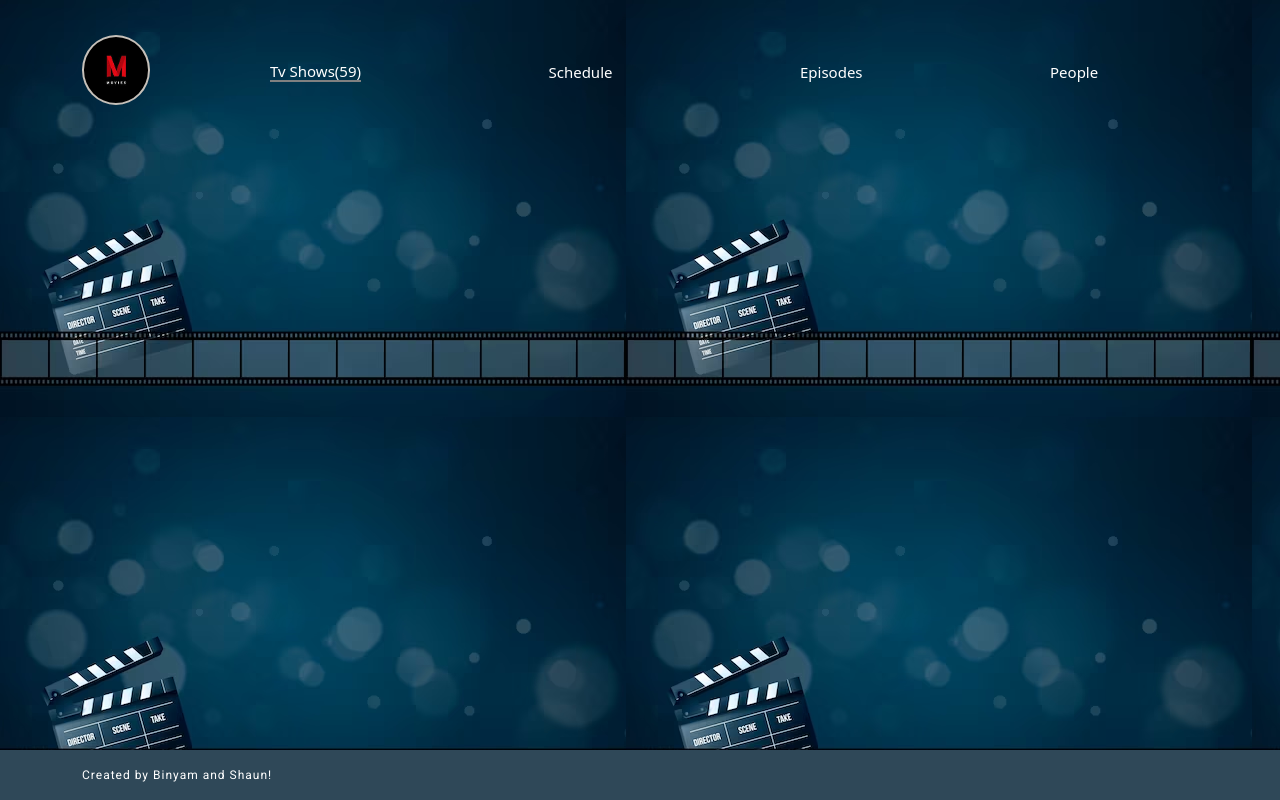
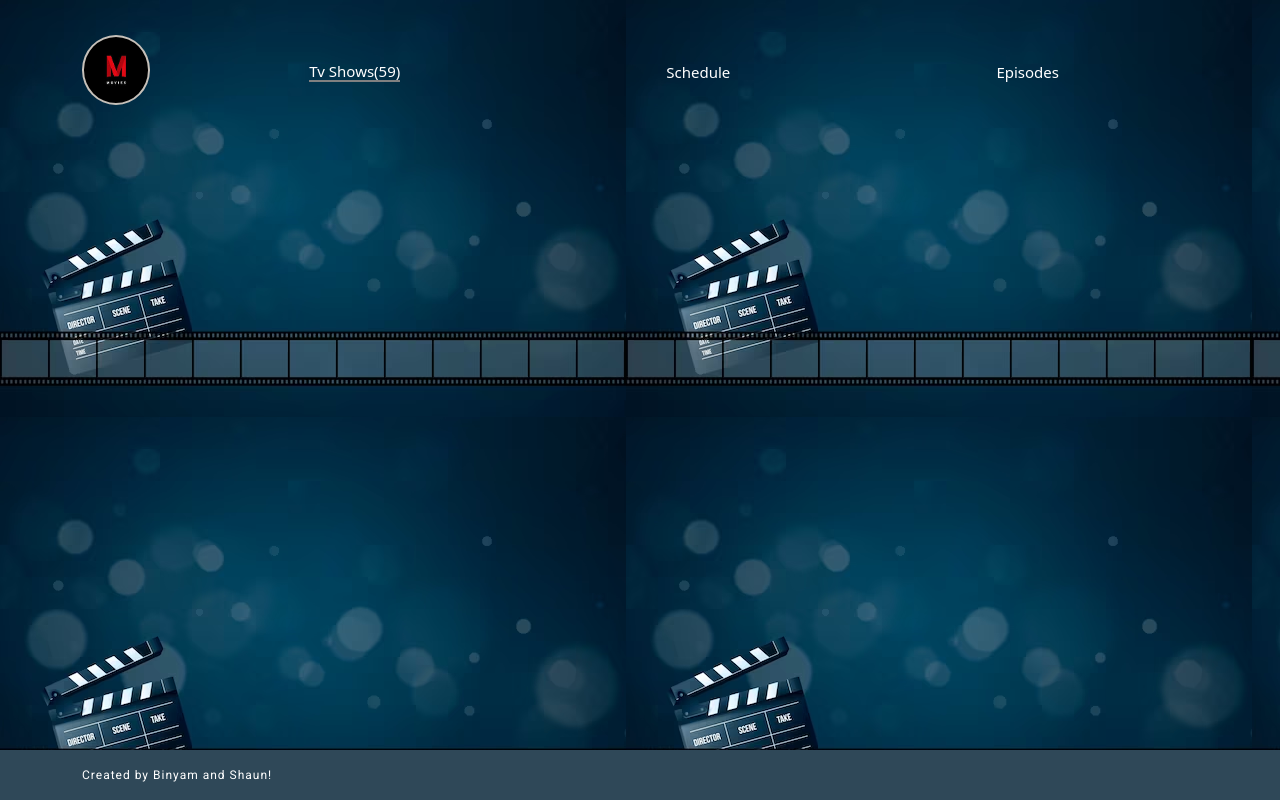
Before and after one commit to paulshaun-kdtk/TV-Shows, a website built with webpack: page src/index.html in a window 1280 px wide. Built offline with nearby package versions, Linux system fonts and the light colour scheme; no server answers.

Commit message:
Update html file

```diff
--- a/src/index.html
+++ b/src/index.html
@@ -31,7 +31,6 @@
           <li class="menu-item active text-white item-counter">Tv Shows(59)</li>
           <li class="menu-item text-white">Schedule</li>
           <li class="menu-item text-white">Episodes</li>
-          <li class="menu-item text-white">People</li>
         </ul>
       </nav>
     </header>
```
Also changed, not shown: dist/index.bundle.js, dist/index.html.
